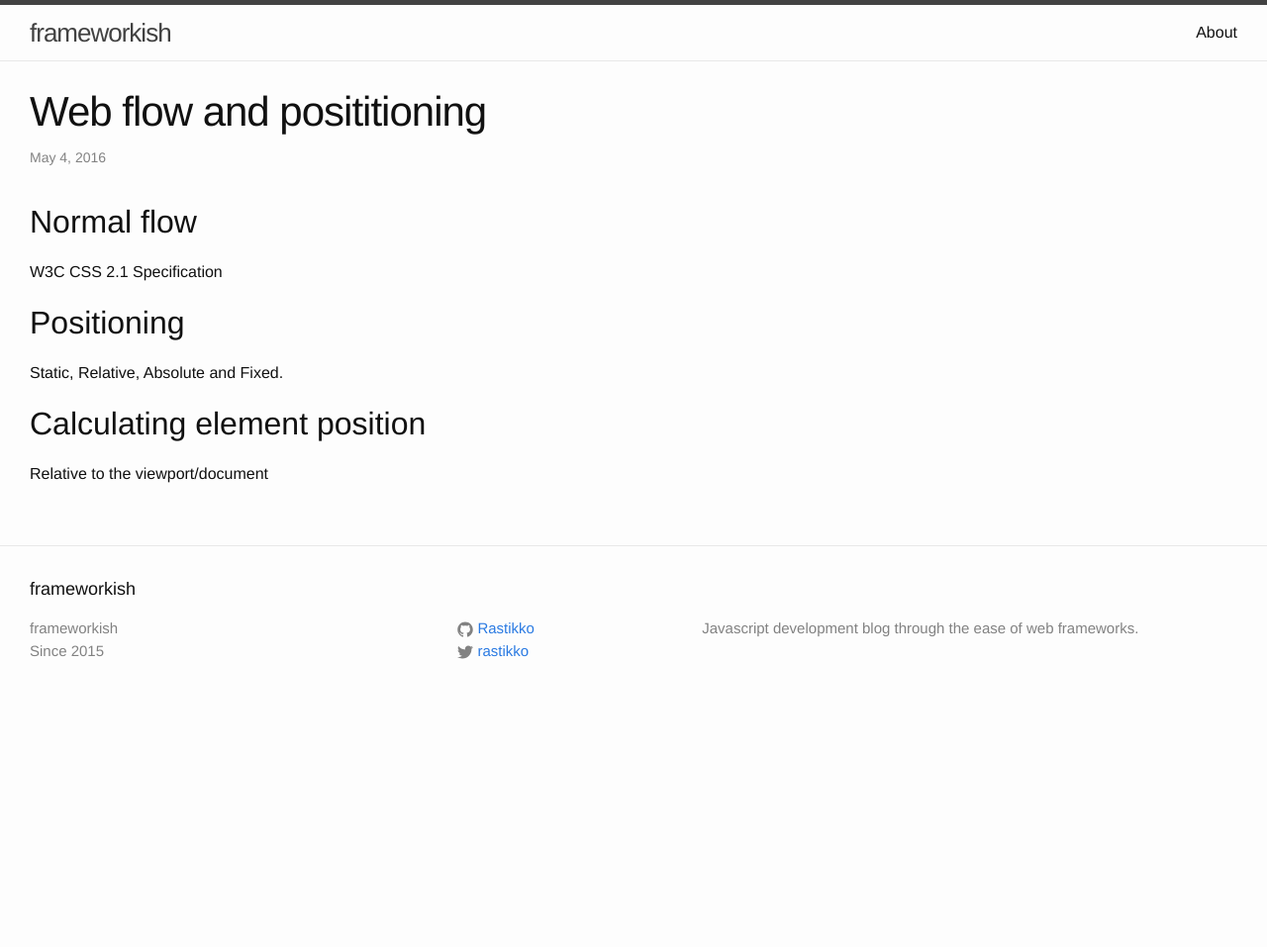
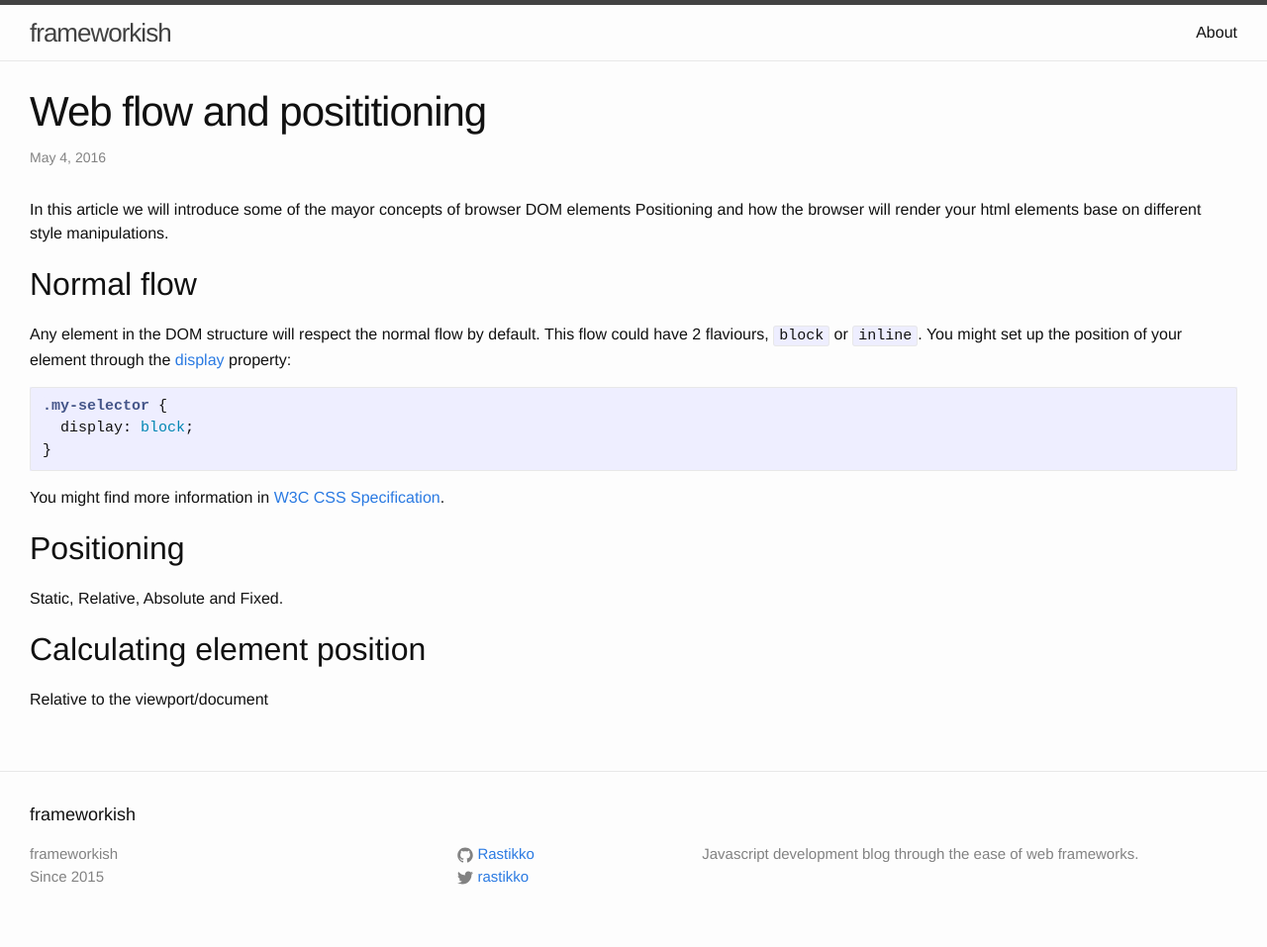
Before and after one commit to Rastikko/Rastikko.github.io, a Jekyll site: the page built from _posts/2016-05-04-web-flow-and-positioning.md, in a window 1280 px wide. Shown: the whole page at 99% size. Built offline with Jekyll 4.4.1, drawn with Linux system fonts in a browser that asks for light colours; before the commit the page ends 900 px from its top, so only the background shows below that.

Commit message:
Adding normal flow section

````diff
--- a/_posts/2016-05-04-web-flow-and-positioning.md
+++ b/_posts/2016-05-04-web-flow-and-positioning.md
@@ -5,9 +5,21 @@ date:   2016-05-04
 categories: html
 ---
 
+In this article we will introduce some of the mayor concepts of browser DOM elements Positioning and how
+the browser will render your html elements base on different style manipulations.
+
 ## Normal flow
 
-W3C CSS 2.1 Specification
+Any element in the DOM structure will respect the normal flow by default. This flow could have 2 flaviours,
+`block` or `inline`. You might set up the position of your element through the [display](https://developer.mozilla.org/en-US/docs/Web/CSS/display) property:
+
+```css
+.my-selector {
+  display: block;
+}
+```
+
+You might find more information in [W3C CSS Specification](https://www.w3.org/TR/CSS22/visuren.html#normal-flow).
 
 ## Positioning
 
````
